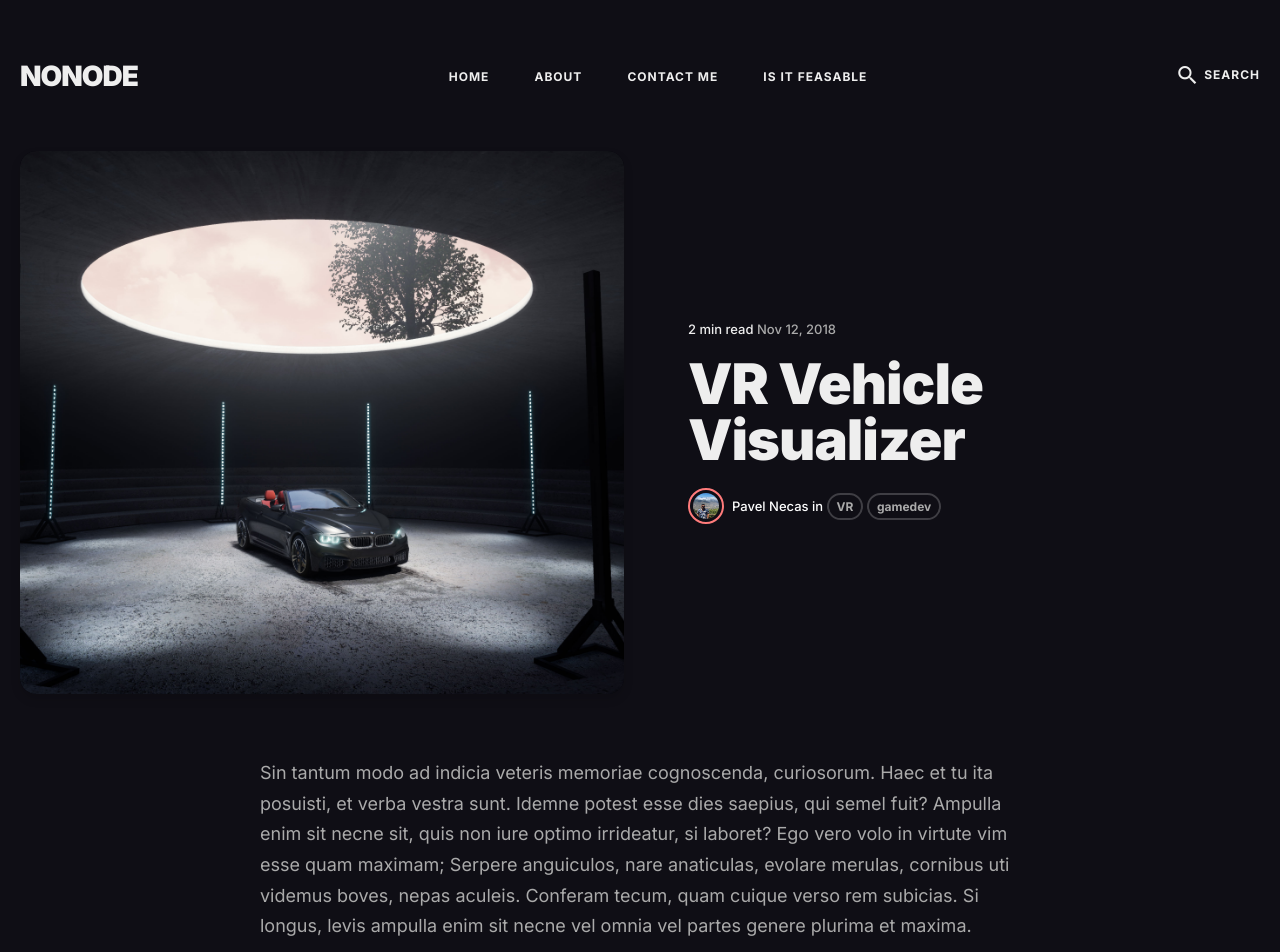
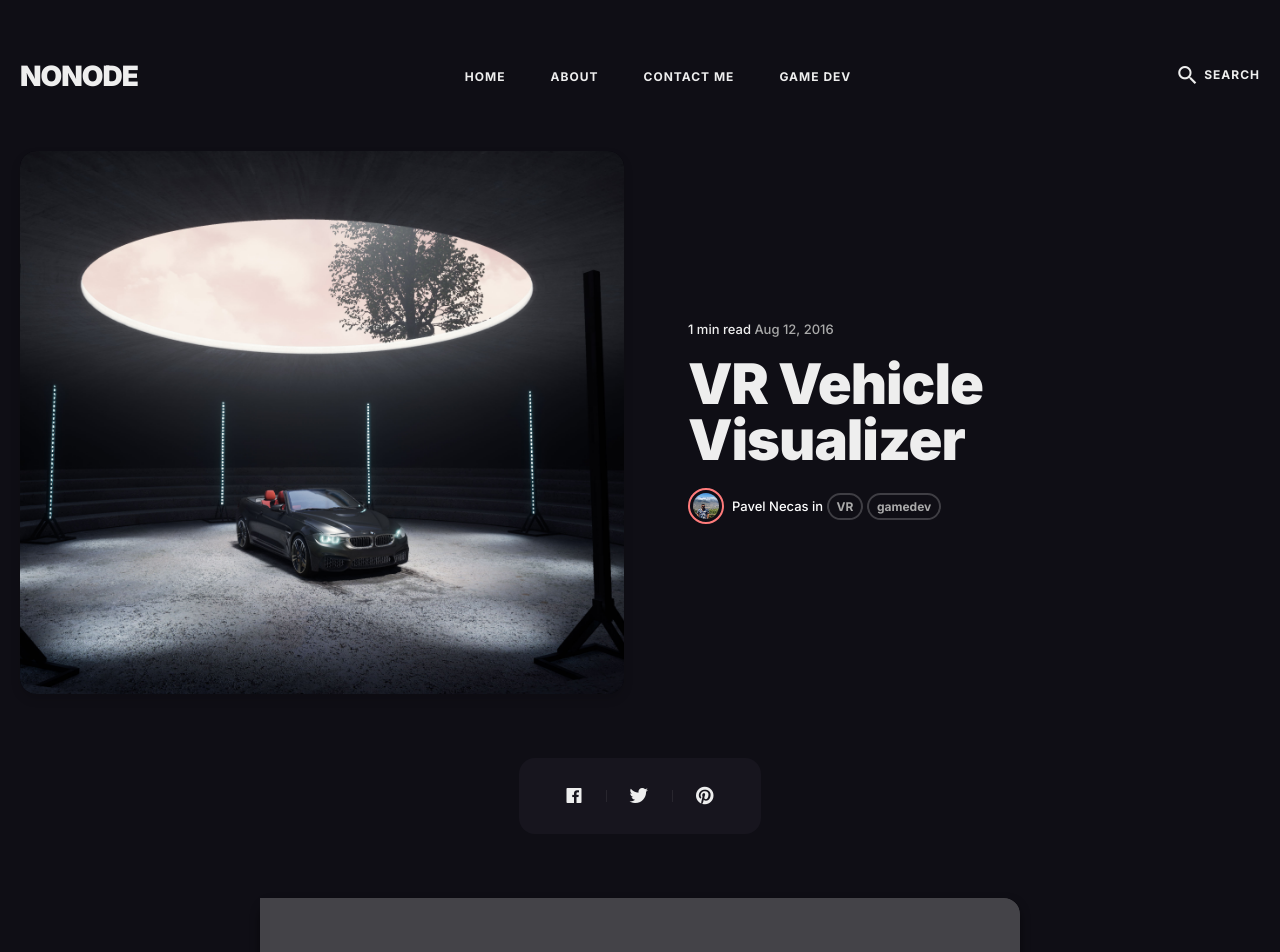
Before and after one commit to Pavelioso/pavelioso.github.io, a Jekyll site: the page built from _posts/2012-05-12-VR-visualizer.markdown, in a window 1280 px wide and 1400 px high. Shown: the top 952 px of the window. Built offline with Jekyll 4.4.1, drawn with Linux system fonts in a browser that asks for light colours; nearby versions of some CDN libraries; comment, search, counter and statistics services are not loaded; some of the changed text lies outside the part shown; grey boxes are pictures that could not be loaded.

Commit message:
added game dev category

```diff
--- a/_pages/isitfeasable.html
+++ b/_pages/isitfeasable.html
@@ -1,7 +1,7 @@
 ---
 layout: page
-title: Is It Feasable
-permalink: /isitfeasable/
+title: Game Dev
+permalink: /gamedev/
 image: '/images/45.jpg'
 ---
 
@@ -13,7 +13,7 @@
           <div class="row grid">
             {% if site.posts.size > 0 %}
               {% for post in paginator.posts %}
-                {% unless post.tag == gamedev %}
+                {% unless post.category == gamedev %}
                   {% include article-content.html %}
                 {% endunless %}
               {% endfor %}
--- a/_posts/2012-05-12-VR-visualizer.markdown
+++ b/_posts/2012-05-12-VR-visualizer.markdown
@@ -2,25 +2,7 @@
 layout: post
 title:  VR Vehicle Visualizer
 description: A VR optimized vehicle visualizer!
-date:   2018-11-12 15:01:35 +0300
+date:   2016-08-12 15:01:35 +0300
 image:  '/images/vehicle-vis/carvis-spaceship-2.jpg'
 tags:   [VR, gamedev]
 ---
-Sin tantum modo ad indicia veteris memoriae cognoscenda, curiosorum. Haec et tu ita posuisti, et verba vestra sunt. Idemne potest esse dies saepius, qui semel fuit? Ampulla enim sit necne sit, quis non iure optimo irrideatur, si laboret? Ego vero volo in virtute vim esse quam maximam; Serpere anguiculos, nare anaticulas, evolare merulas, cornibus uti videmus boves, nepas aculeis. Conferam tecum, quam cuique verso rem subicias. Si longus, levis ampulla enim sit necne vel omnia vel partes genere plurima et maxima.
-
-> The longer I live, the more I realize that I am never wrong about anything, and that all the pains I have so humbly taken to verify my notions have only wasted my time!
->
-> <cite>George Bernard Shaw</cite>
-
-In qua quid est boni praeter summam voluptatem, et eam sempiternam? Cur post Tarentum ad Archytam? Qua ex cognitione facilior facta est investigatio rerum occultissimarum. Negat enim tenuissimo victu, id est contemptissimis escis et potionibus, minorem voluptatem percipi quam rebus exquisitissimis ad epulandum. Non enim iam stirpis bonum quaeret, sed animalis. Qui autem esse poteris, nisi te amor ipse ceperit? Sic igitur in homine perfectio ista in eo potissimum, quod est optimum, id est in virtute, laudatur. Natura sic ab iis investigata est, ut nulla pars caelo, mari, terra, ut poëtice loquar, praetermissa sit; Eadem nunc mea adversum te oratio est. Mihi quidem Homerus huius modi quiddam vidisse videatur in iis, quae de Sirenum cantibus finxerit potionibus.
-
-![Lonely house]({{site.baseurl}}/images/602.jpg)
-*Lonely house / [Unsplash](https://unsplash.com/)*
-
-Sic igitur in homine perfectio ista in eo potissimum, quod est optimum, id est in virtute, laudatur. Natura sic ab iis investigata est, ut nulla pars caelo, mari, terra, ut poëtice loquar, praetermissa sit. Eadem nunc mea adversum te oratio est. Mihi quidem Homerus huius modi quiddam vidisse videatur in iis, quae de Sirenum cantibus finxerit. Neque enim disputari sine reprehensione nec cum iracundia aut pertinacia recte disputari potest. An, partus ancillae sitne in fructu habendus, disseretur inter principes civitatis. Put in geometria, prima si dederis, danda sunt omnia. Longum est enim ad omnia respondere.
-
-<p><iframe src="https://www.youtube.com/embed/JphHw6iU4m8" frameborder="0" allowfullscreen></iframe></p>
-
-Qua ex cognitione facilior facta est investigatio rerum occultissimarum. Negat enim tenuissimo victu, id est contemptissimis escis et potionibus, minorem voluptatem percipi quam rebus exquisitissimis ad epulandum. Non enim iam stirpis bonum quaeret, sed animalis. Qui autem esse poteris, nisi te amor ipse ceperit? Sic igitur in homine perfectio ista in eo potissimum, quod est optimum, id est in virtute, laudatur disputari sine.
-
-Sin tantum modo ad indicia veteris memoriae cognoscenda, curiosorum. Haec et tu ita posuisti, et verba vestra sunt. Idemne potest esse dies saepius, qui semel fuit? Ampulla enim sit necne sit, quis non iure optimo irrideatur, si laboret? Ego vero volo in virtute vim esse quam maximam; Serpere anguiculos, nare anaticulas, evolare merulas, cornibus uti videmus boves, nepas aculeis. Archytam? Qua ex cognitione facilior facta est investiga.
--- a/_posts/2014-02-27-owl-mountains.markdown
+++ b/_posts/2014-02-27-owl-mountains.markdown
@@ -6,6 +6,7 @@
 image:  '/images/bunker/bunker-lights2.jpg'
 tags:   [concept, gamedev]
 featured: true
+category: gamedev
 ---
 
 ## It's year 1979,
```
